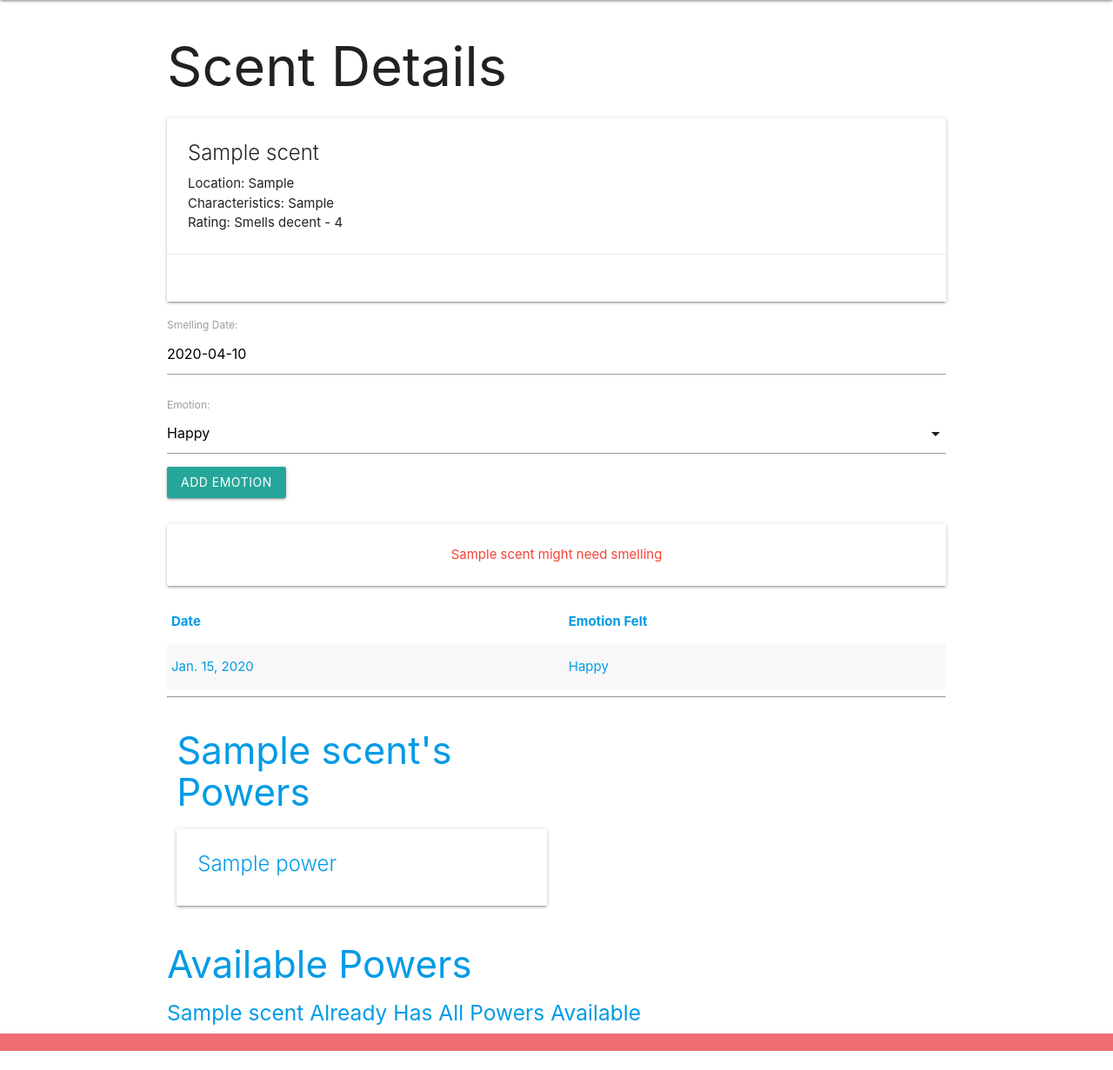
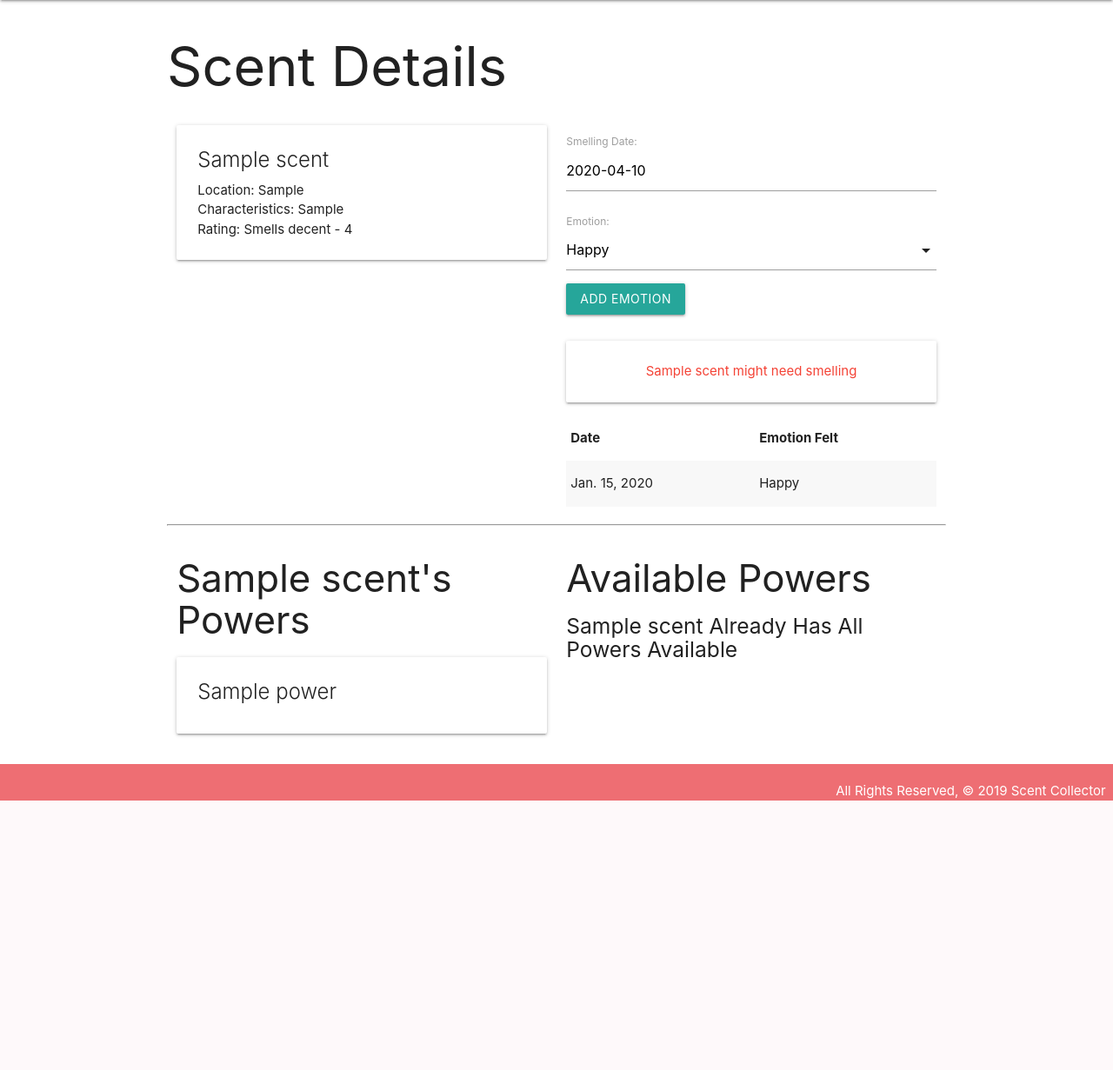
Before and after one commit to longevitytina/scent-collector, a Django app: page /scents/1/ in a window 1280 px wide. Shown: the part 64-1295 px from the top of the page at 87% size. After the commit the page ends 985 px from the top, so only its background shows below. Run offline with Django 3.2, Linux system fonts and the light colour scheme; tables that the repository leaves empty hold one stand-in row (values such as "Sample post").

Commit message:
Fixes closing div tags

```diff
--- a/main_app/templates/scents/detail.html
+++ b/main_app/templates/scents/detail.html
@@ -2,12 +2,14 @@
 {% block content %}
 
 <h1>Scent Details</h1>
-
+<div class="row">
+  <div class="col s6">
     <div class="card">
       <div class="card-content">
         <span class="card-title">{{ scent.name }}</span>
         <p>Location: {{ scent.location }}</p>
         <p>Characteristics: {{ scent.characteristics }}</p>
+
         {% if scent.rating > 7%}
             <p>Rating: Smells incredible - {{ scent.rating }}</p>
         {% elif scent.rating >= 4 and scent.rating <= 7 %}
@@ -16,14 +18,9 @@
             <p>Rating: Smells gross! - {{ scent.rating }} </p>
         {% endif %}
       </div>
-
-  <div class="card-action">
-    <a>
-    <a>
+    </div>
   </div>
 
-
-</div>
    <div class="col s6">
    <form action="{% url 'add_emotion' scent.id %}" method="post">
     {% csrf_token %}
@@ -31,11 +28,17 @@
     <input type="submit" class="btn" value="Add Emotion">
     </form>
     <br>
+    {% comment %}
+    Display a notification if the cat has been
+    fed all meals for the day or not
+    {% endcomment %}
+
     {% if scent.smelt_for_today %}
       <div class="card-panel teal-text center-align">{{scent.name}} has been smelt for today</div>
     {% else %}
       <div class="card-panel red-text center-align">{{scent.name}} might need smelling</div>
     {% endif %}
+
     <table class="striped">
       <thead>
         <tr><th>Date</th><th>Emotion Felt</th></tr>
@@ -50,7 +53,9 @@
       </tbody>
     </table>
   </div>
+</div>
 <hr>
+{% comment %} Markup for displaying associated toys {% endcomment %}
 <div class="row">
   <div class="col s6">
     <h3>{{ scent.name }}'s Powers</h3>
@@ -68,7 +73,7 @@
       <h5>No Powers :(</h5>
     {% endif %}
   </div>
-</div>
+
   <!-- Available toys will come after this line -->
  <div class="col s6">
     <h3>Available Powers</h3>
@@ -92,6 +97,7 @@
       <h5>{{scent.name}} Already Has All Powers Available</h5>
     {% endif %}
   </div>
+</div>
 
 
 <script>
```
Lines whose indentation alone changed are shown as unchanged.
